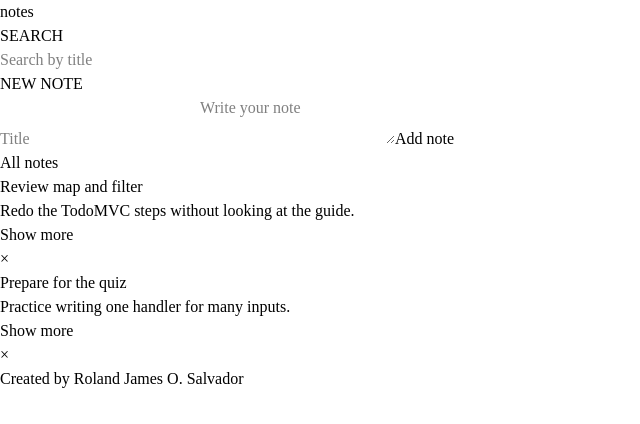
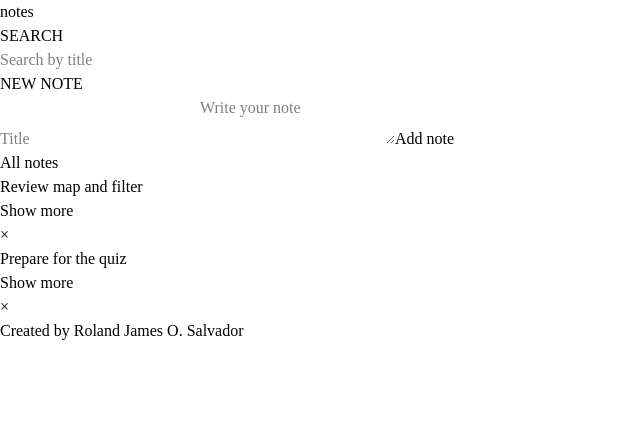
Before and after one commit to rolandjamessalvador/csit340g8-notes, a React (Vite) app: page / in a window 1280 px wide. Shown: the top 424 px of the page, without its empty margins (0-640 px from the left). Built offline with nearby package versions, Linux system fonts and the light colour scheme.

Commit message:
feat: add show more to note cards

```diff
--- a/src/components/NoteCard.jsx
+++ b/src/components/NoteCard.jsx
@@ -1,18 +1,23 @@
-
+import { useState } from 'react'
 
 function NoteCard({ title, body }) {
+  const [isExpanded, setIsExpanded] = useState(false)
+
   return (
     <div>
       <h3 className="pr-8 text-[22px] font-normal break-words">{title}</h3>
-      <p className="mt-3 text-[17px] break-words whitespace-pre-wrap text-[#4d4d4d]">
-        {body}
-      </p>
       <button
         type="button"
+        onClick={() => setIsExpanded((currentValue) => !currentValue)}
         className="mt-3 cursor-pointer text-[15px] font-normal text-[#b83f45] underline"
       >
-        Show more
+        {isExpanded ? 'Show less' : 'Show more'}
       </button>
+      {isExpanded && (
+        <p className="mt-3 text-[17px] break-words whitespace-pre-wrap text-[#4d4d4d]">
+          {body}
+        </p>
+      )}
     </div>
   )
 }
```
